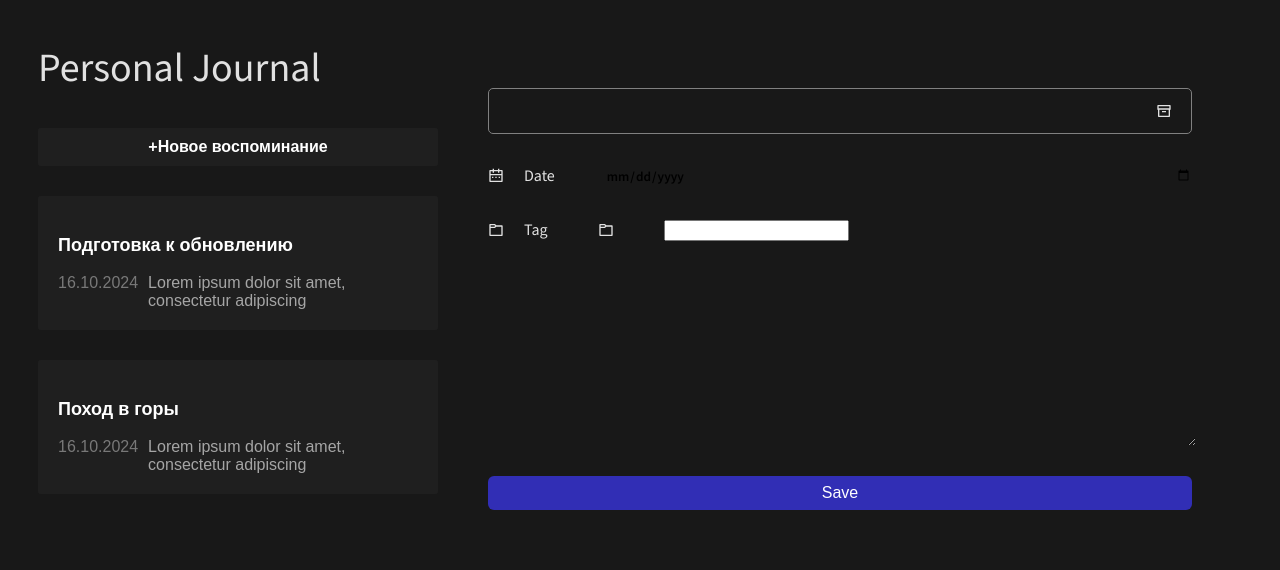
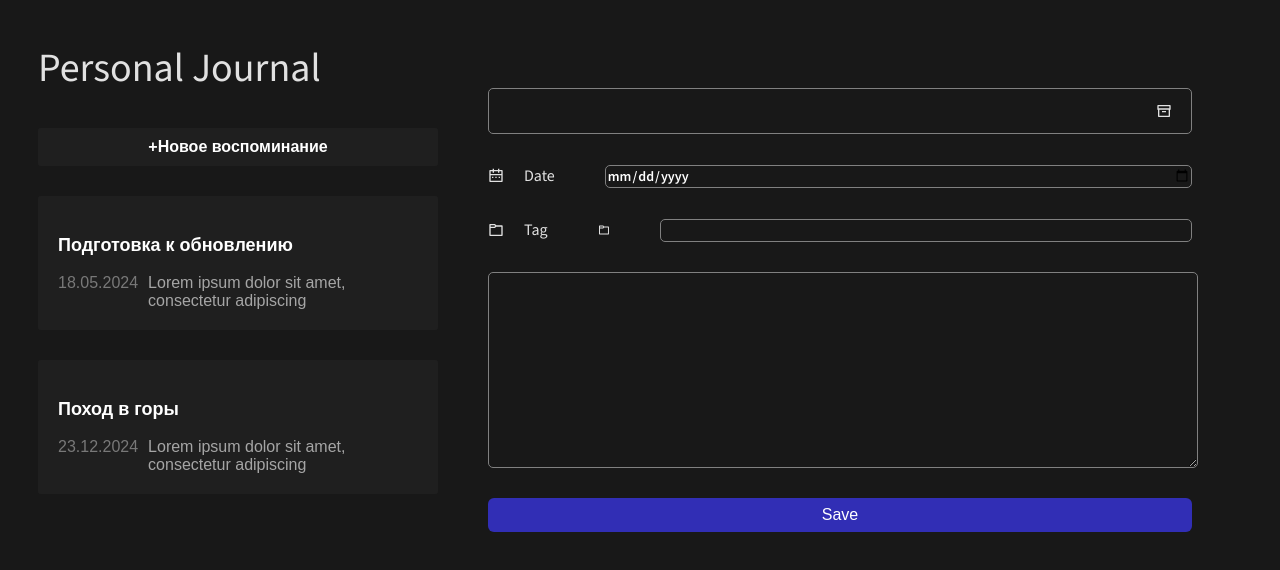
Before and after one commit to oazakharova/personal-diary, a React (Vite) app: page / in a window 1280 px wide. Shown: the top 570 px of the page. Built offline with nearby package versions, Linux system fonts and the light colour scheme.

Commit message:
set ang get localStorage

```diff
--- a/src/App.jsx
+++ b/src/App.jsx
@@ -1,4 +1,4 @@
-import { useState } from 'react';
+import { useState, useEffect } from 'react';
 import { v4 as uuidv4 } from 'uuid';
 
 import './App.css';
@@ -14,18 +14,36 @@ const INITIAL_DATA = [
     id: uuidv4(),
     title: 'Подготовка к обновлению',
     text: 'Lorem ipsum dolor sit amet, consectetur adipiscing',
-    date: new Date(),
+    date: '2024/05/18',
   },
   {
     id: uuidv4(),
     title: 'Поход в горы',
     text: 'Lorem ipsum dolor sit amet, consectetur adipiscing',
-    date: new Date(),
+    date: '2024/12/23',
   },
 ];
 
 function App() {
   const [items, setItems] = useState(INITIAL_DATA);
+
+  useEffect(() => {
+    if (items.length) {
+      localStorage.setItem('diaryItems', JSON.stringify(items));
+    }
+  }, [items]);
+
+  useEffect(() => {
+    const data = JSON.parse(localStorage.getItem('diaryItems'));
+    if (data) {
+      setItems(
+        data.map((item) => ({
+          ...item,
+          date: new Date(item.date),
+        }))
+      );
+    }
+  }, []);
 
   const addItem = (item) => {
     setItems((prevItems) => [
--- a/src/components/JournalForm/JournalForm.jsx
+++ b/src/components/JournalForm/JournalForm.jsx
@@ -1,21 +1,38 @@
-import { useState } from 'react';
+import { useEffect, useState } from 'react';
 import cn from 'classnames';
 import { RiFolder6Line, RiCalendar2Line, RiArchiveLine } from 'react-icons/ri';
 
 import styles from './JournalForm.module.css';
 import Button from '../Button/Button';
 
+const INITIAL_STATE = {
+  title: true,
+  date: true,
+  text: true,
+  tag: true,
+};
+
 const JournalForm = ({ onSubmit }) => {
-  const [formValidState, setFormValidState] = useState({
-    title: true,
-    date: true,
-    text: true,
-  });
+  const [formValidState, setFormValidState] = useState(INITIAL_STATE);
+
+  const [titleInput, setTitleInput] = useState('');
   const [dateInput, setDateInput] = useState('');
+  const [tagInput, setTagInput] = useState('');
+  const [textInput, setTextInput] = useState('');
+
+  useEffect(() => {
+    let timerId;
+    if (!formValidState.date || !formValidState.text || !formValidState.title) {
+      timerId = setTimeout(() => {
+        setFormValidState(INITIAL_STATE);
+      }, 2000);
+    }
+    return () => clearTimeout(timerId); // для очистки состояния
+  }, [formValidState]);
 
   const changeDateInput = (event) => {
     setDateInput(event.target.value);
-    console.log(event.target.value);
+    // console.log(event.target.value);
   };
 
   const addJournalItem = (event) => {
@@ -53,6 +70,12 @@ const JournalForm = ({ onSubmit }) => {
     }
 
     onSubmit(formProps);
+
+    event.target.reset();
+    setTitleInput('');
+    setDateInput('');
+    setTagInput('');
+    setTextInput('');
   };
 
   return (
@@ -77,9 +100,9 @@ const JournalForm = ({ onSubmit }) => {
           type="date"
           id="date"
           value={dateInput}
-          className={`${styles['input']} ${
-            formValidState.date ? '' : styles['invalid']
-          }`}
+          className={cn(styles['input'], {
+            [styles['invalid']]: !formValidState.date,
+          })}
           onChange={changeDateInput}
         />
       </div>
@@ -90,13 +113,13 @@ const JournalForm = ({ onSubmit }) => {
           <span>Tag</span>
         </label>
         <RiFolder6Line />
-        <input name="tag" id="tag" />
+        <input name="tag" id="tag" className={styles['input']} />
       </div>
 
       <textarea
-        className={`${styles['input']} ${
-          formValidState.text ? '' : styles['invalid']
-        }`}
+        className={cn(styles['input'], {
+          [styles['invalid']]: !formValidState.text,
+        })}
         name="text"
         cols="30"
         rows="10"
--- a/src/components/JournalForm/JournalForm.module.css
+++ b/src/components/JournalForm/JournalForm.module.css
@@ -27,6 +27,19 @@
   font-family: 'Source Sans 3', sans-serif;
 }
 
+.input {
+  border: 1px solid grey;
+  border-radius: 5px;
+  background: none;
+  font-size: 14px;
+  font-style: normal;
+  font-weight: 600;
+  line-height: normal;
+  font-family: 'Source Sans 3', sans-serif;
+  width: 100%;
+  color: white;
+}
+
 .invalid {
   border: 2px solid red;
   background: rgb(68, 6, 6);
@@ -43,14 +56,3 @@
   align-items: center;
   gap: 20px;
 }
-
-.input {
-  border: none;
-  background: none;
-  font-style: 14px;
-  font-style: normal;
-  font-weight: 600;
-  line-height: normal;
-  font-family: 'Source Sans 3', sans-serif;
-  width: 100%;
-}
```
